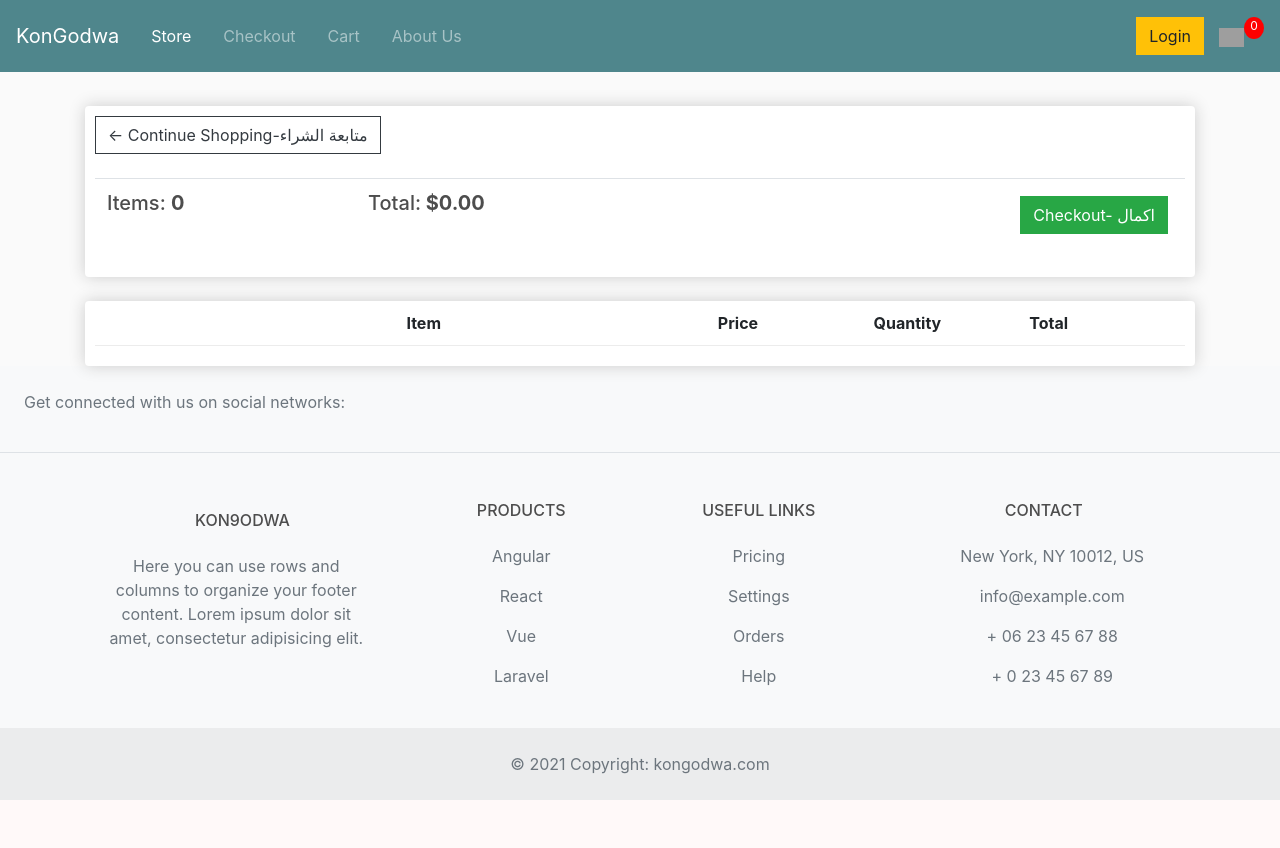
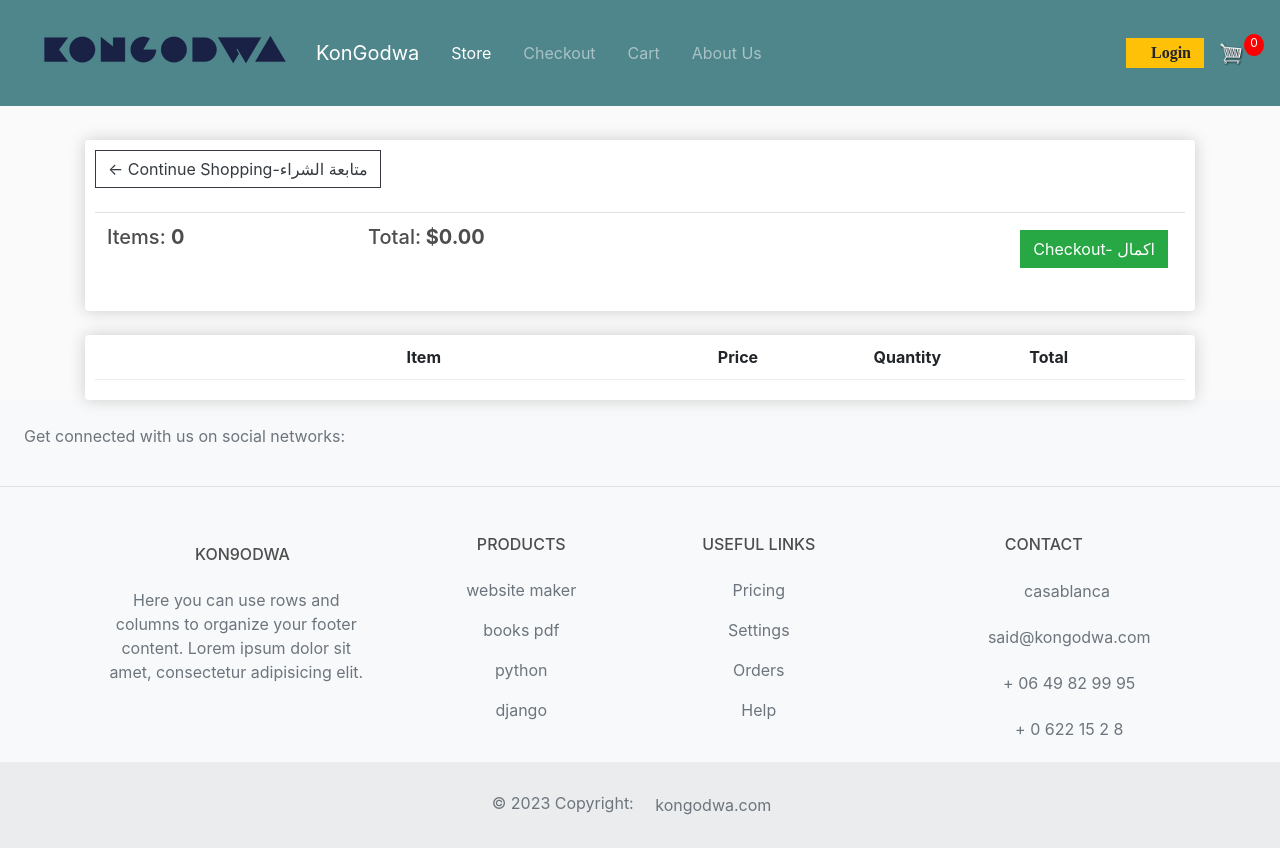
Before and after one commit to diaskaizen/a2, a Django app: page /cart/ in a window 1280 px wide. Before the commit the page ends 800 px from the top, so only its background shows below. Run offline with Django 3.2, Linux system fonts and the light colour scheme; lists and menus that the app fills with data are empty; some libraries are stand-ins or nearby versions; some web fonts are replaced; grey boxes are pictures that could not be loaded.

Commit message:
next 12/5/23

```diff
--- a/accounts/urls.py
+++ b/accounts/urls.py
@@ -1,6 +1,7 @@
 from django.urls import path
 from . import views
 from django.contrib.auth import views as auth_views
+from store.views import store
 
 app_name = "accounts"
 
--- a/store/templates/store/main.html
+++ b/store/templates/store/main.html
@@ -68,6 +68,7 @@
 <body>
 
 	<nav class="navbar navbar-expand-lg navbar-dark bg-dark">
+        <img src="{% static 'img/k93.png' %}">
 	  <a class="navbar-brand" href="{% url 'store:store' %}">Kon<span>Godwa</span></a>
 	  <button class="navbar-toggler" type="button" data-toggle="collapse" data-target="#navbarSupportedContent" aria-controls="navbarSupportedContent" aria-expanded="false" aria-label="Toggle navigation">
     <span class="navbar-toggler-icon"></span>
@@ -90,9 +91,31 @@
 	      </li>
 
 	    </ul>
+         <button type="button" class="btn btn-link btn-floating mx-1">
+                        <i class="fab fa-facebook-f"></i>
+                    </button>
+
+                    <button type="button" class="btn btn-link btn-floating mx-1">
+                        <i class="fab fa-google"></i>
+                    </button>
+
+                    <button type="button" class="btn btn-link btn-floating mx-1">
+                        <i class="fab fa-twitter"></i>
+                    </button>
+
+                    <button type="button" class="btn btn-link btn-floating mx-1">
+                        <i class="fab fa-github"></i>
+                    </button>
+
+                    <button type="button" class="btn btn-link btn-floating mx-1">
+                        <i class="fab fa-whatsapp"></i>
+                    </button>
+                     <button type="button" class="btn btn-link btn-floating mx-1">
+                        <i class="fab fa-youtube"></i>
+                    </button>
 
 	    <div class="form-inline my-2 my-lg-0">
-	     	<a href="{% url 'login'%}?next={{request.path}}"class="btn btn-warning">Login</a>
+	     	<a href="{% url 'login'%}?next={{request.path}}"class="btn btn-warning fa fa-check" aria-hidden="true">Login</a>
 
 	     	<a href="{% url 'store:cart' %}">
 	    		<img  id="cart-icon" src="{% static 'images/cart.png' %}">
@@ -126,11 +149,7 @@
     <div class="me-5 d-none d-lg-block">
       <span>Get connected with us on social networks:</span>
     </div>
-    <!-- Left -->
 
-    <!-- Copyright -->
-
-    <!-- Right -->
     <div><!-- Register buttons -->
                 <div class="text-center">
                     <button type="button" class="btn btn-link btn-floating mx-1">
@@ -148,7 +167,14 @@
                     <button type="button" class="btn btn-link btn-floating mx-1">
                         <i class="fab fa-github"></i>
                     </button>
-                    <i class="fa-solid fa-house"></i>
+
+                    <button type="button" class="btn btn-link btn-floating mx-1">
+                        <i class="fab fa-whatsapp"></i>
+                    </button>
+                     <button type="button" class="btn btn-link btn-floating mx-1">
+                        <i class="fab fa-youtube"></i>
+                    </button>
+
                 </div>
     </div>
     <!-- Right -->
@@ -183,16 +209,16 @@
             Products
           </h6>
           <p>
-            <a href="#!" class="text-reset">Angular</a>
+            <a href="#!" class="text-reset">website maker</a>
           </p>
           <p>
-            <a href="#!" class="text-reset">React</a>
+            <a href="#!" class="text-reset">books pdf</a>
           </p>
           <p>
-            <a href="#!" class="text-reset">Vue</a>
+            <a href="#!" class="text-reset">python</a>
           </p>
           <p>
-            <a href="#!" class="text-reset">Laravel</a>
+            <a href="#!" class="text-reset">django</a>
           </p>
         </div>
         <!-- Grid column -->
@@ -222,13 +248,13 @@
         <div class="col-md-4 col-lg-3 col-xl-3 mx-auto mb-md-0 mb-4">
           <!-- Links -->
           <h6 class="text-uppercase fw-bold mb-4">Contact</h6>
-          <p><i class="fas fa-home me-3"></i> New York, NY 10012, US</p>
+          <p><i class="fas fa-home me-3 btn btn-light btn-floating mx-1"></i>casablanca</p>
           <p>
-            <i class="fas fa-envelope me-3"></i>
-            info@example.com
+            <i class="fas fa-envelope me-3 btn btn-light btn-floating mx-1"></i>
+            said@kongodwa.com
           </p>
-          <p><i class="fas fa-phone me-3"></i> + 06 23 45 67 88</p>
-          <p><i class="fas fa-print me-3"></i> + 0 23 45 67 89</p>
+          <p><i class="fas fa-phone me-3 btn btn-info btn-light mx-1"></i> + 06 49 82 99 95 </p>
+          <p><i class="fas fa-print me-3 btn btn-info btn-light mx-1"></i> + 0 622 15 2 8</p>
         </div>
         <!-- Grid column -->
       </div>
@@ -239,8 +265,8 @@
 
   <!-- Copyright -->
   <div class="text-center p-4" style="background-color: rgba(0, 0, 0, 0.05);">
-    © 2021 Copyright:
-    <a class="text-reset fw-bold" href="https://kongodwa.com/">kongodwa.com</a>
+    © 2023 Copyright:
+    <a class="text-reset fw-bold btn btn-link btn-floating mx-1" href="https://kongodwa.com/">kongodwa.com</a>
   </div>
   <!-- Copyright -->
 </footer>
--- a/store/utils.py
+++ b/store/utils.py
@@ -1,87 +1,86 @@
 import json
 from .models import *
-from accounts.models import *
 
 
 def cookieCart(request):
+    # Create empty cart for now for non-logged in user
+    try:
+        cart = json.loads(request.COOKIES['cart'])
+    except:
+        cart = {}
+        print('CART:', cart)
 
-	#Create empty cart for now for non-logged in user
-	try:
-		cart = json.loads(request.COOKIES['cart'])
-	except:
-		cart = {}
-		print('CART:', cart)
+    items = []
+    order = {'get_cart_total': 0, 'get_cart_items': 0, 'shipping': False}
+    cartItems = order['get_cart_items']
 
-	items = []
-	order = {'get_cart_total':0, 'get_cart_items':0, 'shipping':False}
-	cartItems = order['get_cart_items']
+    for i in cart:
+        # We use try block to prevent items in cart that may have been removed from causing error
+        try:
+            if (cart[i]['quantity'] > 0):  # items with negative quantity = lot of freebies
+                cartItems += cart[i]['quantity']
 
-	for i in cart:
-		#We use try block to prevent items in cart that may have been removed from causing error
-		try:
-			if(cart[i]['quantity']>0): #items with negative quantity = lot of freebies
-				cartItems += cart[i]['quantity']
+                product = Product.objects.get(id=i)
+                total = (product.price * cart[i]['quantity'])
 
-				product = Product.objects.get(id=i)
-				total = (product.price * cart[i]['quantity'])
+                order['get_cart_total'] += total
+                order['get_cart_items'] += cart[i]['quantity']
 
-				order['get_cart_total'] += total
-				order['get_cart_items'] += cart[i]['quantity']
+                item = {
+                    'id': product.id,
+                    'product': {'id': product.id, 'name': product.name, 'price': product.price,
+                                'imageURL': product.imageURL}, 'quantity': cart[i]['quantity'],
+                    'digital': product.digital, 'get_total': total,
+                }
+                items.append(item)
 
-				item = {
-				'id':product.id,
-				'product':{'id':product.id,'name':product.name, 'price':product.price,
-				'imageURL':product.imageURL}, 'quantity':cart[i]['quantity'],
-				'digital':product.digital,'get_total':total,
-				}
-				items.append(item)
+                if product.digital == False:
+                    order['shipping'] = True
+        except:
+            pass
 
-				if product.digital == False:
-					order['shipping'] = True
-		except:
-			pass
-
-	return {'cartItems':cartItems ,'order':order, 'items':items}
+    return {'cartItems': cartItems, 'order': order, 'items': items}
 
 
 def cartData(request):
-	if request.user.is_authenticated:
-		customer = request.user.customer
-		order, created = Order.objects.get_or_create(customer=customer, complete=False)
-		items = order.orderitem_set.all()
-		cartItems = order.get_cart_items
-	else:
-		cookieData = cookieCart(request)
-		cartItems = cookieData['cartItems']
-		order = cookieData['order']
-		items = cookieData['items']
+    if request.user.is_authenticated:
+        customer = request.user.customer
+        order, created = Order.objects.get_or_create(customer=customer, complete=False)
+        items = order.orderitem_set.all()
+        cartItems = order.get_cart_items
+    else:
+        cookieData = cookieCart(request)
+        cartItems = cookieData['cartItems']
+        order = cookieData['order']
+        items = cookieData['items']
 
-	return {'cartItems':cartItems,'order':order, 'items':items}
+    return {'cartItems': cartItems, 'order': order, 'items': items}
 
 
 def guestOrder(request, data):
-	name = data['form']['name']
-	email = data['form']['email']
+    name = data['form']['name']
+    email = data['form']['email']
 
-	cookieData = cookieCart(request)
-	items = cookieData['items']
+    cookieData = cookieCart(request)
+    items = cookieData['items']
 
-	customer, created = Customer.objects.get_or_create(
-			email=email,
-			)
-	customer.name = name
-	customer.save()
+    customer, created = Customer.objects.get_or_create(
+        email=email,
+    )
+    customer.name = name
+    customer.save()
 
-	order = Order.objects.create(
-		customer=customer,
-		complete=False,
-		)
+    order = Order.objects.create(
+        customer=customer,
+        complete=False,
+    )
 
-	for item in items:
-		product = Product.objects.get(id=item['id'])
-		orderItem = OrderItem.objects.create(
-			product=product,
-			order=order,
-			quantity=(item['quantity'] if item['quantity']>0 else -1*item['quantity']), # negative quantity = freebies
-		)
-	return customer, order
+    for item in items:
+        product = Product.objects.get(id=item['id'])
+        orderItem = OrderItem.objects.create(
+            product=product,
+            order=order,
+            quantity=(item['quantity'] if item['quantity'] > 0 else -1 * item['quantity']),
+            # negative quantity = freebies
+        )
+    return customer, order
--- a/store/views.py
+++ b/store/views.py
@@ -5,25 +5,8 @@ import json
 import datetime
 from .models import *
 from .utils import cookieCart, cartData, guestOrder
-
 from django.views.generic import TemplateView
-
-
-def base(request):
-    return render(request, 'base_generic.html', {})
-
-
-def mybase(request):
-    return render(request, 'store/mybase.html', {})
-
-
-def about(request):
-    return render(request, 'store/about_us.html', {})
-
-
-def detail(request, product_id):
-    product = get_object_or_404(Product, pk=product_id)
-    return render(request, 'store/product_detail.html', {'product': product})
+from django.http import JsonResponse
 
 
 def store(request):
@@ -114,3 +97,20 @@ def processOrder(request):
         )
 
     return JsonResponse('Payment submitted..', safe=False)
+
+
+def base(request):
+    return render(request, 'base_generic.html', {})
+
+
+def mybase(request):
+    return render(request, 'store/mybase.html', {})
+
+
+def about(request):
+    return render(request, 'store/about_us.html', {})
+
+
+def detail(request, product_id):
+    product = get_object_or_404(Product, pk=product_id)
+    return render(request, 'store/product_detail.html', {'product': product})
```
Also changed, not shown: accounts/views.py (+6 -8 lines), store/admin.py (+4 -4 lines), store/models.py (+99 -89 lines), db.sqlite3, static/images/arrow-down.png (added), static/images/arrow-up.png (added), static/images/book.jpg (added), static/images/cart.png (added), static/images/headphones.jpg (added), static/images/placeholder.png (added), static/images/shirt.jpg (added), static/images/shoes.jpg (added), static/images/sourcecode.jpg (added), static/images/watch.jpg (added).
